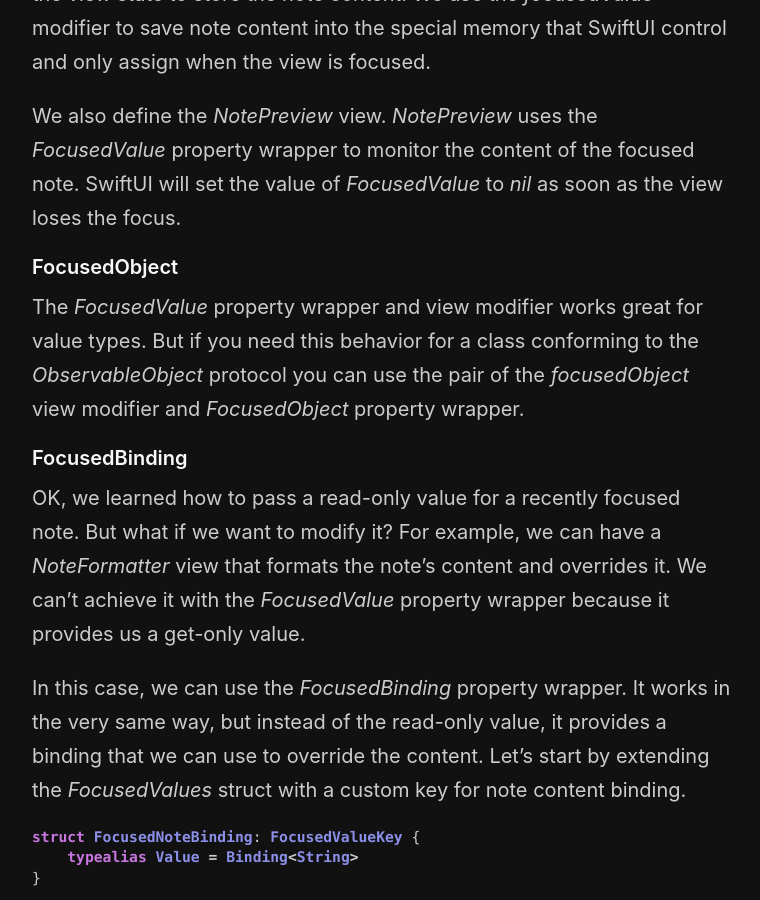
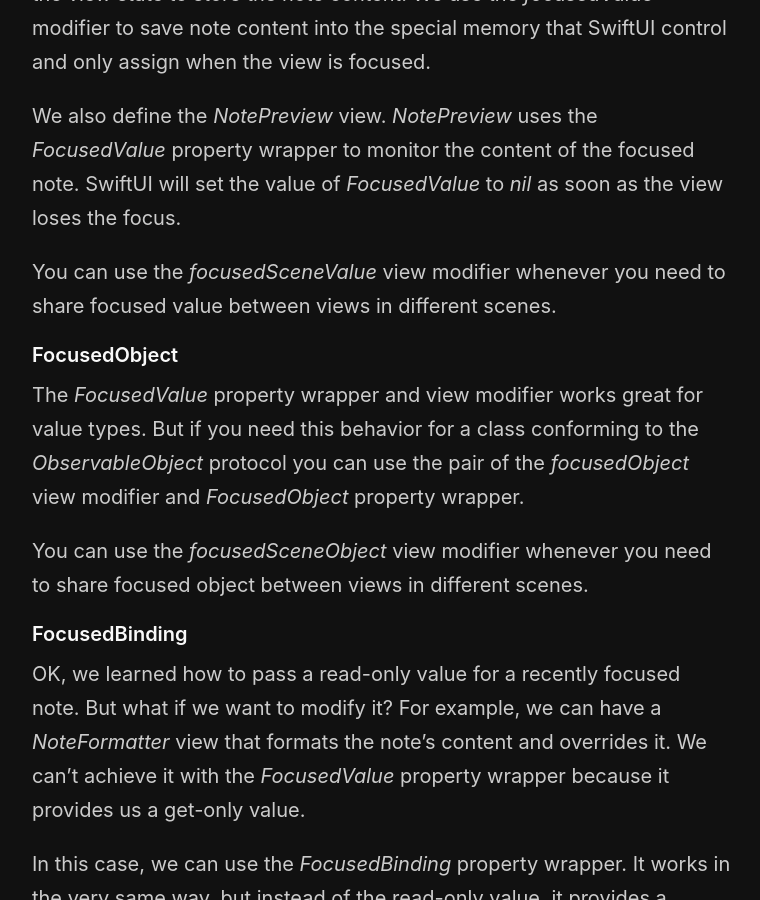
Before and after one commit to mecid/mecid.github.io, a Jekyll site: the page built from _posts/2021-03-03-focusedvalue-and-focusedbinding-property-wrappers-in-swiftui.md, in a window 1280 px wide and 900 px high, scrolled down 2308 px. Shown: the whole window, without its empty margins (258-1018 px from the left). Built offline with Jekyll 4.4.1, drawn with Linux system fonts in a browser that asks for light colours.

Commit message:
focused scene value and object section added

```diff
--- a/_posts/2021-03-03-focusedvalue-and-focusedbinding-property-wrappers-in-swiftui.md
+++ b/_posts/2021-03-03-focusedvalue-and-focusedbinding-property-wrappers-in-swiftui.md
@@ -70,8 +70,12 @@ Here we have the *ContentView* with *NoteEditor* that uses a binding from the vi
 
 We also define the *NotePreview* view. *NotePreview* uses the *FocusedValue* property wrapper to monitor the content of the focused note. SwiftUI will set the value of *FocusedValue* to *nil* as soon as the view loses the focus.
 
+You can use the *focusedSceneValue* view modifier whenever you need to share focused value between views in different scenes.
+
 #### FocusedObject
 The *FocusedValue* property wrapper and view modifier works great for value types. But if you need this behavior for a class conforming to the *ObservableObject* protocol you can use the pair of the *focusedObject* view modifier and *FocusedObject* property wrapper.
+
+You can use the *focusedSceneObject* view modifier whenever you need to share focused object between views in different scenes.
 
 #### FocusedBinding
 OK, we learned how to pass a read-only value for a recently focused note. But what if we want to modify it? For example, we can have a *NoteFormatter* view that formats the note's content and overrides it. We can't achieve it with the *FocusedValue* property wrapper because it provides us a get-only value.
```
